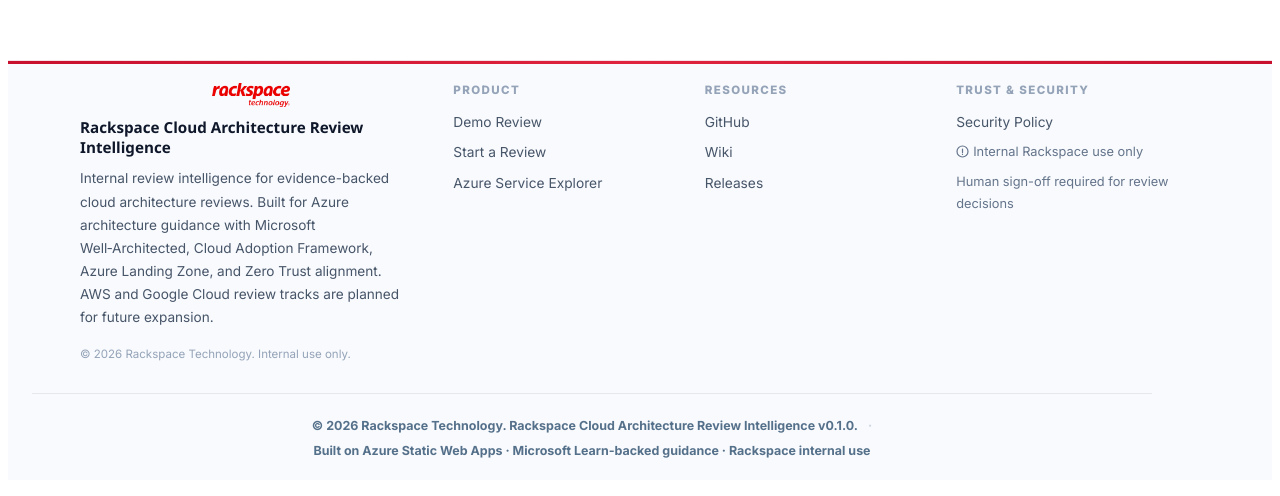
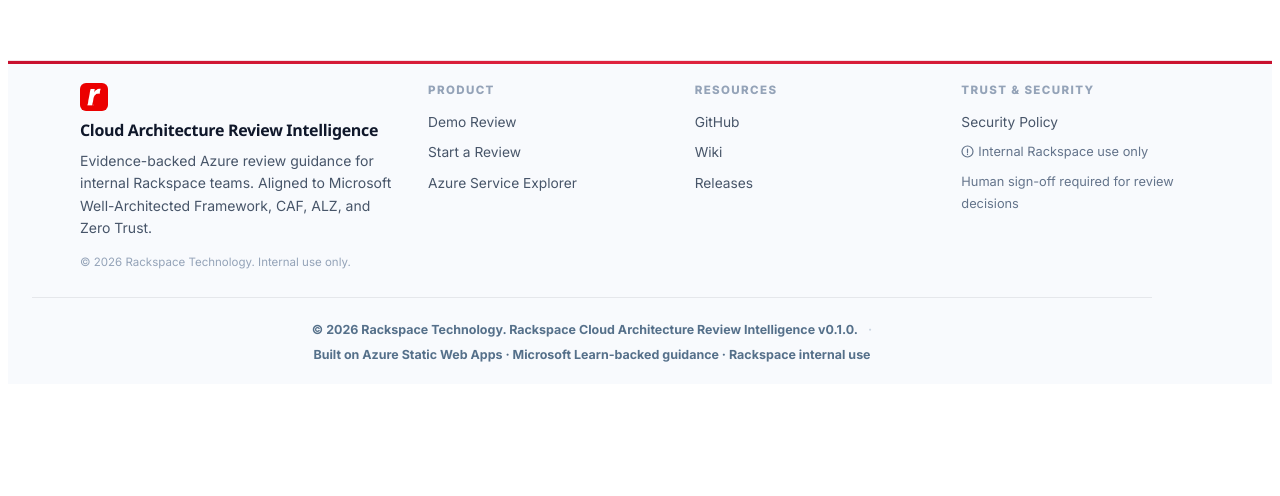
Before and after one commit to upendra25312/Cloud-Architecture-Review-Intelligence, a Next.js app in the folder frontend/: page / in a window 1280 px wide. Shown: the part 7864-8360 px from the top of the page. After the commit the page ends 8304 px from the top, so only its background shows below. Built offline with nearby package versions, Linux system fonts and the light colour scheme; no server answers.

Commit message:
refactor(footer): compact product identity section and improve layout

```diff
--- a/frontend/src/components/theme-provider.tsx
+++ b/frontend/src/components/theme-provider.tsx
@@ -92,10 +92,10 @@
           <div className="site-footer-inner">
             {/* Brand + mission */}
             <div className="site-footer-brand">
-              <img src="/rackspace-logo-red.png" alt="Rackspace Technology" className="site-footer-logo site-footer-logo-wordmark" />
-              <span className="site-footer-brand-name">Rackspace Cloud Architecture Review Intelligence</span>
+              <img src="/rackspace-icon.jpg" alt="Rackspace logo" className="site-footer-logo" />
+              <span className="site-footer-brand-name">Cloud Architecture Review Intelligence</span>
               <p className="site-footer-brand-desc">
-                Internal review intelligence for evidence-backed cloud architecture reviews. Built for Azure architecture guidance with Microsoft Well‑Architected, Cloud Adoption Framework, Azure Landing Zone, and Zero Trust alignment. AWS and Google Cloud review tracks are planned for future expansion.
+                Evidence-backed Azure review guidance for internal Rackspace teams. Aligned to Microsoft Well-Architected Framework, CAF, ALZ, and Zero Trust.
               </p>
               <p className="site-footer-legal">© {new Date().getFullYear()} Rackspace Technology. Internal use only.</p>
             </div>
```
Also changed, not shown: frontend/app/globals.css.
